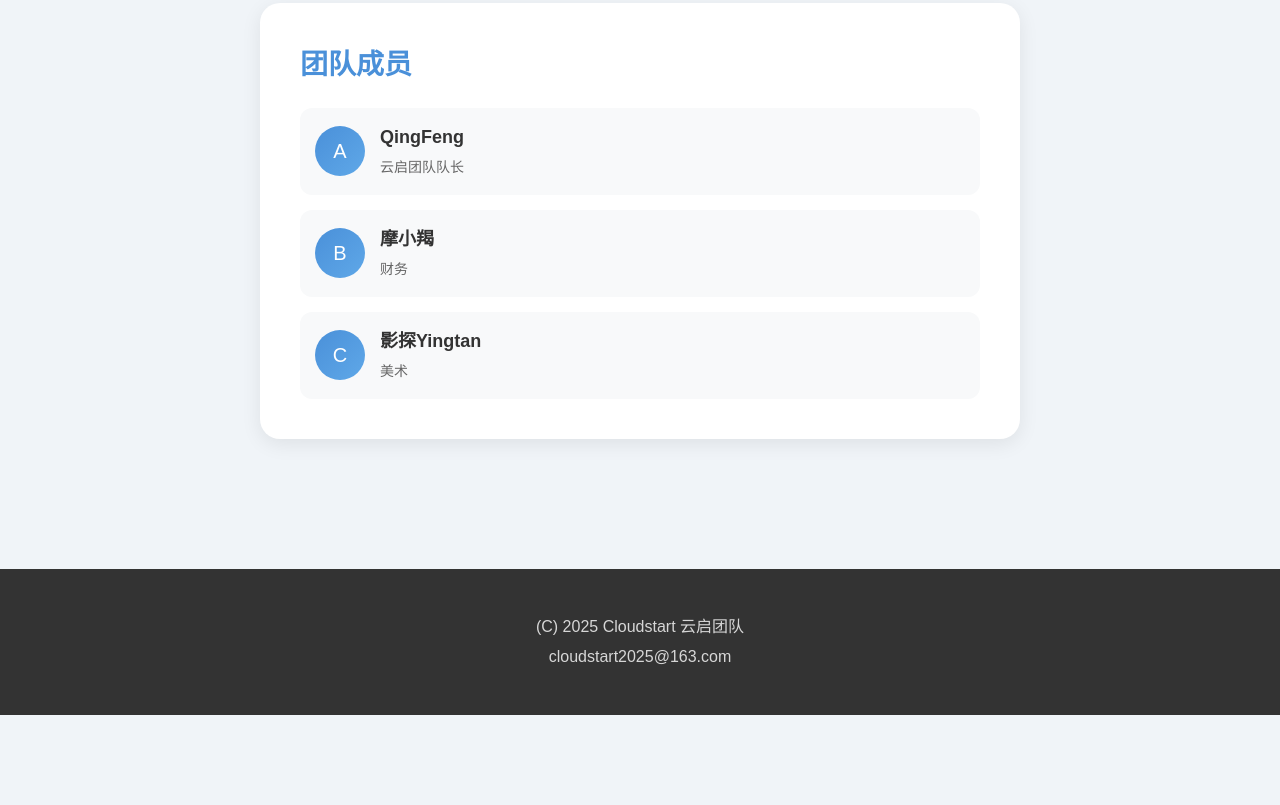
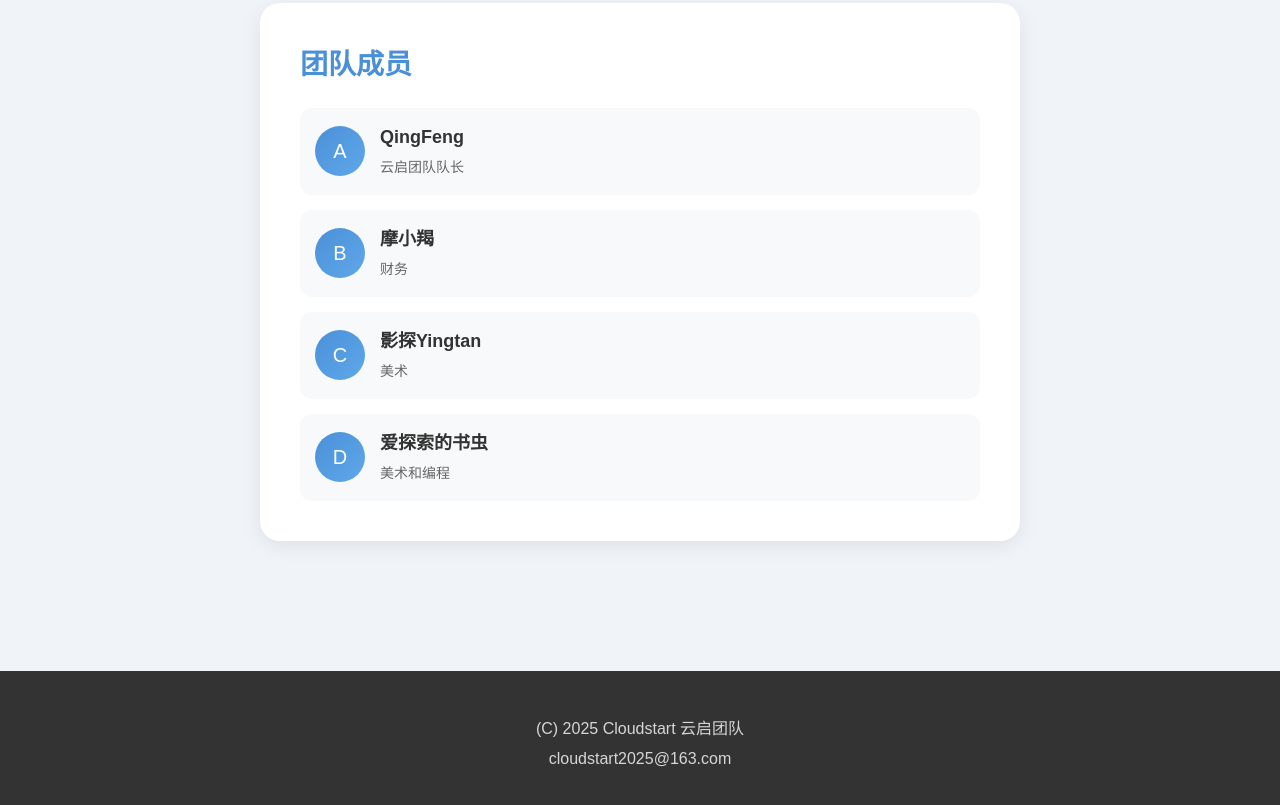
Before and after one commit to cloudstart-team/website, a plain HTML site: page cloudstart-website/about.html in a window 1280 px wide. Shown: the part 1747-2552 px from the top of the page. Before the commit the page ends 2462 px from the top, so only its background shows below. Drawn offline with Linux system fonts and the light colour scheme.

Commit message:
Update about.html with new team member details
Added new team member and updated contact information.

```diff
--- a/cloudstart-website/about.html
+++ b/cloudstart-website/about.html
@@ -384,12 +384,18 @@ body {
                     <p>财务</p>
                 </div>
             </div>
-			<div class="member-list">
             <div class="member-item">
                 <div class="member-avatar">C</div>
                 <div class="member-info">
                     <h4>影探Yingtan</h4>
                     <p>美术</p>
+                </div>
+            </div>
+			<div class="member-item">
+                <div class="member-avatar">D</div>
+                <div class="member-info">
+                    <h4>爱探索的书虫</h4>
+                    <p>美术和编程</p>
                 </div>
             </div>
         </div>
```
